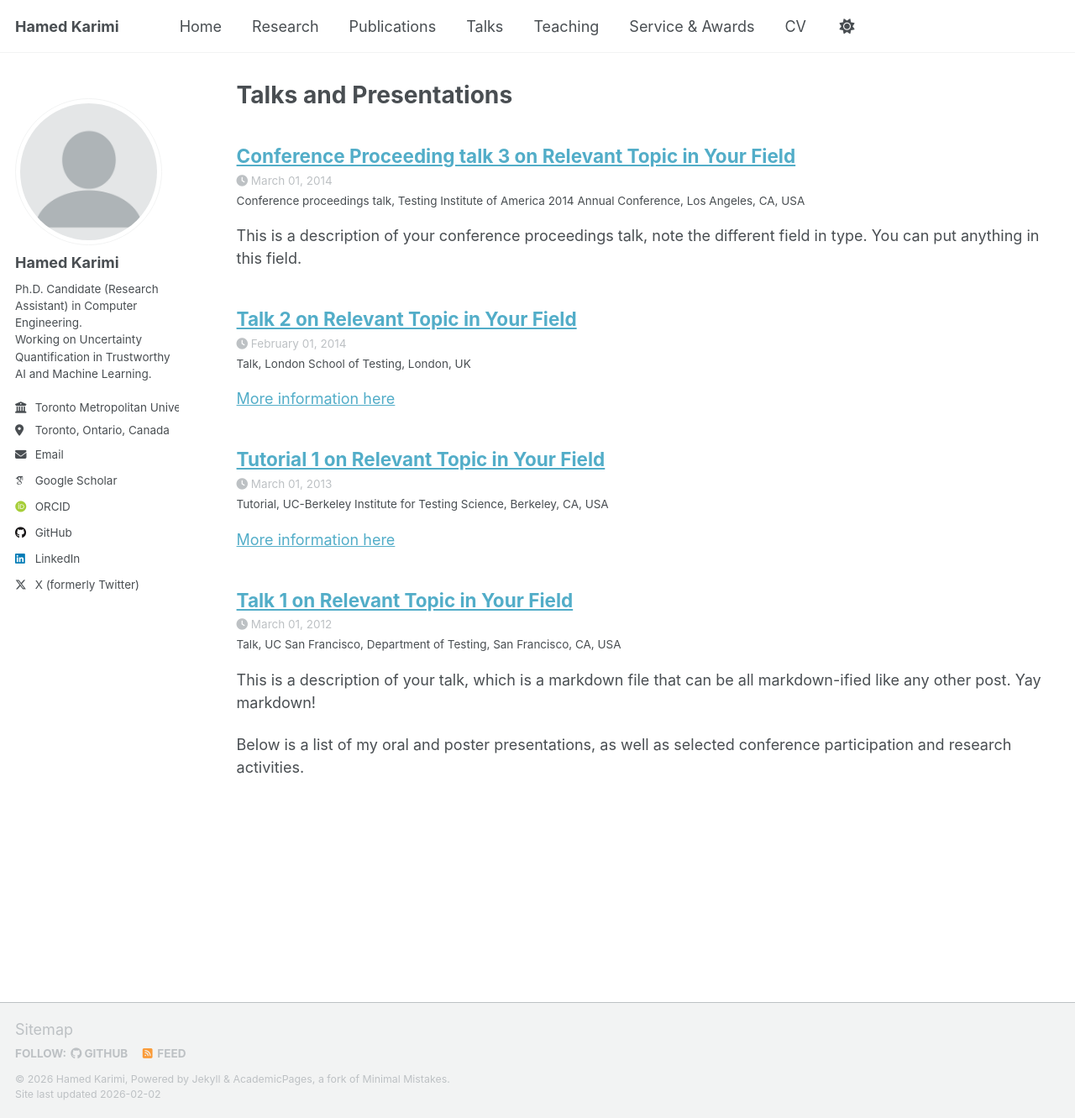
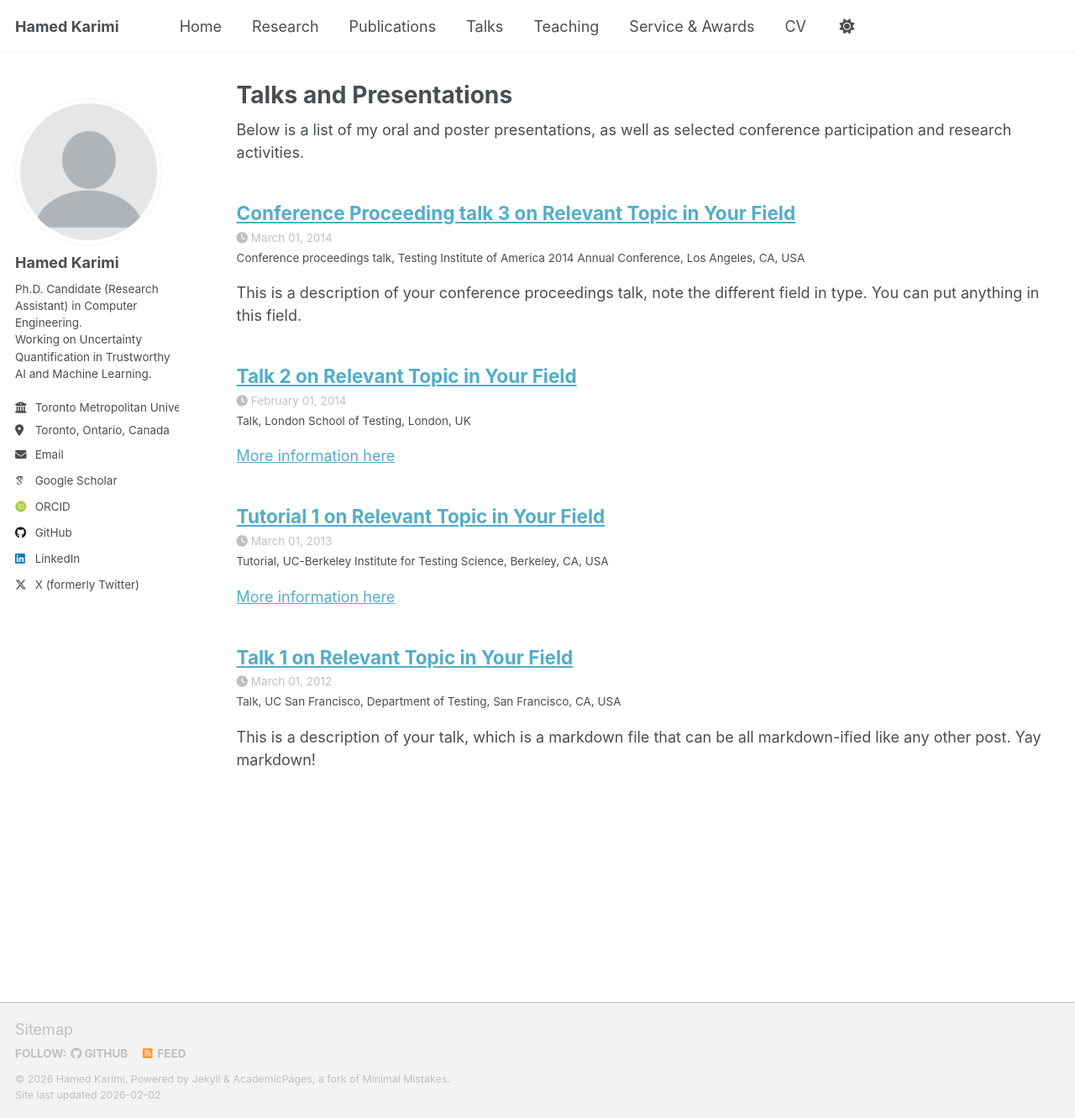
Before and after one commit to hamedmx/hamedmx.github.io, a Jekyll site: the page built from _pages/talks.html, in a window 1280 px wide and 1331 px high. Shown: the whole window at 84% size. Built offline with Jekyll 4.4.1, drawn with Linux system fonts in a browser that asks for light colours; some web fonts are replaced; a script that is not in the unit is left out; part of the change alters nothing that is shown.

```diff
--- a/_pages/talks.html
+++ b/_pages/talks.html
@@ -4,6 +4,9 @@ title: "Talks and Presentations"
 permalink: /talks/
 author_profile: true
 ---
+
+Below is a list of my oral and poster presentations, as well as selected conference participation and research activities.
+
 
 {% if site.talkmap_link == true %}
 
@@ -14,5 +17,3 @@ author_profile: true
 {% for post in site.talks reversed %}
   {% include archive-single-talk.html %}
 {% endfor %}
-
-Below is a list of my oral and poster presentations, as well as selected conference participation and research activities.
```
